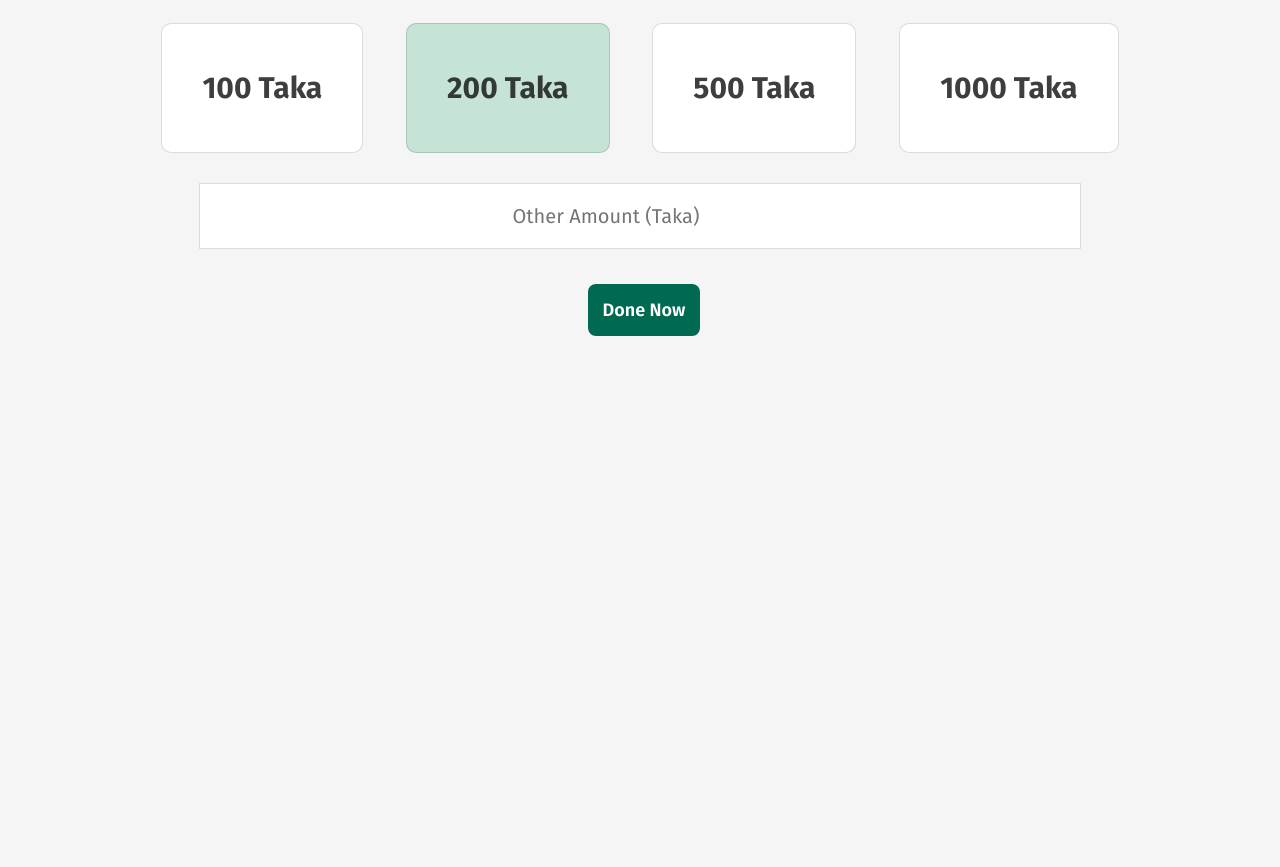
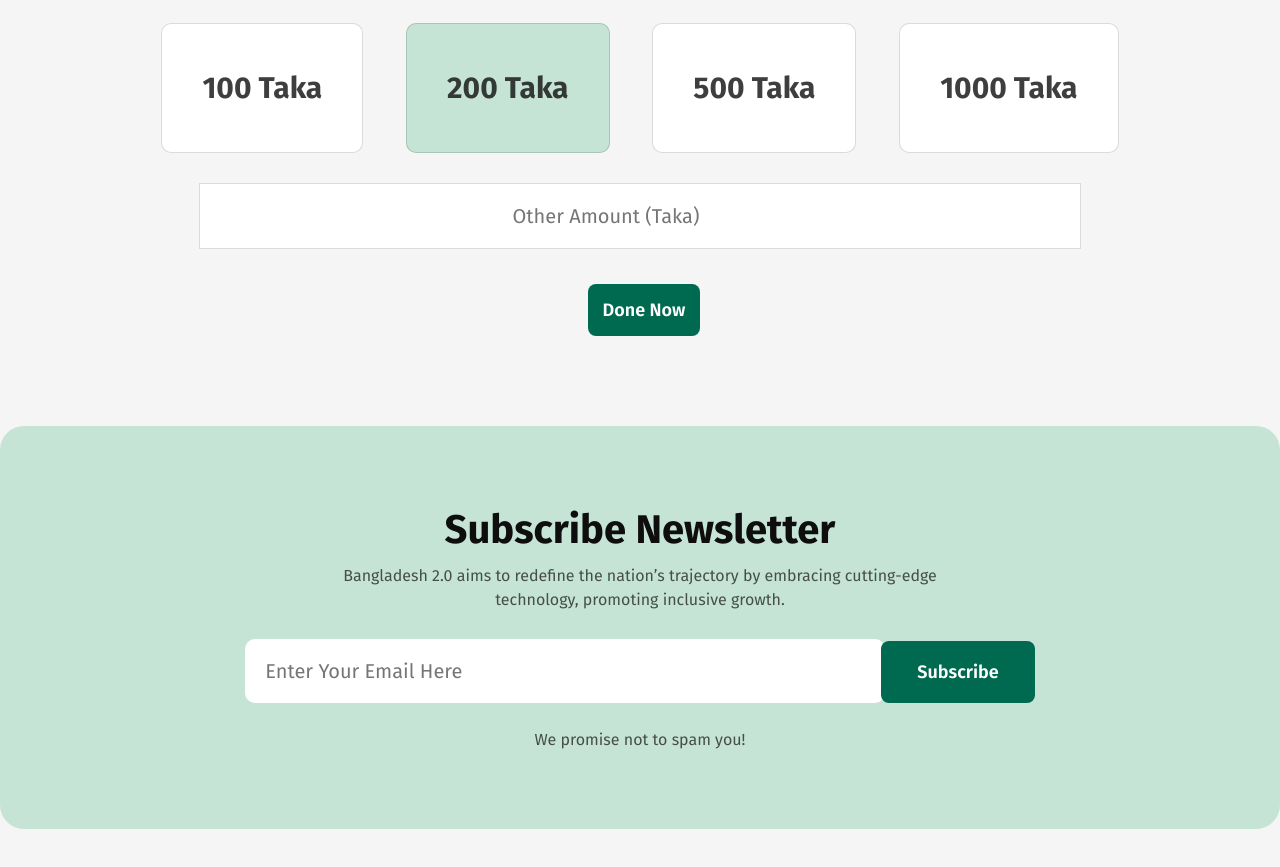
Before and after one commit to asadulsameerbd/b11-assignment1, a plain HTML site: page index.html in a window 1280 px wide. Shown: the part 3303-4170 px from the top of the page. Before the commit the page ends 3729 px from the top, so only its background shows below. Drawn offline with Linux system fonts and the light colour scheme; a web font is replaced by a local one.

Commit message:
add some code

```diff
--- a/index.html
+++ b/index.html
@@ -43,25 +43,31 @@
             <div class="vision-container">
                 <div class="vision-content">
                     <h1 class="vision-title">The Vision of Future</h1>
-                <p class="vision-description">Bangladesh 2.0 aims to redefine the nation’s trajectory by embracing cutting-edge technology, promoting inclusive growth, and ensuring sustainability. With initiatives in renewable energy, digital transformation, and robust infrastructure, the country is set to become a global model of development.</p>
+                    <p class="vision-description">Bangladesh 2.0 aims to redefine the nation’s trajectory by embracing
+                        cutting-edge technology, promoting inclusive growth, and ensuring sustainability. With
+                        initiatives in renewable energy, digital transformation, and robust infrastructure, the country
+                        is set to become a global model of development.</p>
                 </div>
                 <div class="card-container">
                     <div class="card">
                         <div class="card-img"><img src="style/assets/card-icon.png" alt=""></div>
                         <h4 class="card-title">Digital Transformation</h4>
-                    <p class="card-description">Creating a nationwide digital ecosystem to enhance connectivity and access to services for all citizens.</p>
+                        <p class="card-description">Creating a nationwide digital ecosystem to enhance connectivity and
+                            access to services for all citizens.</p>
                         <button class="card-btn1">Learn More</button>
                     </div>
                     <div class="card2">
                         <div class="card-img"><img src="style/assets/card-icon.png" alt=""></div>
                         <h4 class="card-title">Green Energy</h4>
-                    <p class="card-description">Investments in solar and wind energy to ensure a sustainable and eco-friendly future.</p>
+                        <p class="card-description">Investments in solar and wind energy to ensure a sustainable and
+                            eco-friendly future.</p>
                         <button class="card-btn2">Learn More</button>
                     </div>
                     <div class="card3">
                         <div class="card-img"><img src="style/assets/card-icon.png" alt=""></div>
                         <h4 class="card-title">Modern Infrastructure</h4>
-                    <p class="card-description">Building state-of-the-art infrastructure to support economic growth and global competitiveness.</p>
+                        <p class="card-description">Building state-of-the-art infrastructure to support economic growth
+                            and global competitiveness.</p>
                         <button class="card-btn3">Learn More</button>
                     </div>
                 </div>
@@ -72,7 +78,10 @@
         <section id="recent-news">
             <div class="recent-head">
                 <h1 class="recent-title">Recent News</h1>
-            <p class="recent-description">Bangladesh 2.0 aims to redefine the nation’s trajectory by embracing cutting-edge technology, promoting inclusive growth, and ensuring sustainability. With initiatives in renewable energy, digital transformation, and robust infrastructure, the country is set to become a global model of development.</p>
+                <p class="recent-description">Bangladesh 2.0 aims to redefine the nation’s trajectory by embracing
+                    cutting-edge technology, promoting inclusive growth, and ensuring sustainability. With initiatives
+                    in renewable energy, digital transformation, and robust infrastructure, the country is set to become
+                    a global model of development.</p>
             </div>
             <div class="box">
                 <div class="leftbox">
@@ -80,11 +89,13 @@
                 </div>
                 <div class="rightbox">
                     <h1 class="box-title">Bangladesh Launches New Satellite</h1>
-                <img class="box-img "src="style/assets/al-jazeera.png" alt="">
+                    <img class="box-img " src="style/assets/al-jazeera.png" alt="">
                     <div class="box-date">
                         <small>Date: 05/01/2025</small>&nbsp; &nbsp;<small>Time: 10.25 PM</small>
                     </div>
-                <p class="box-details">Not until the creation and maintenance of decent conditions of life for all people are recognized and accepted as a common obligation of all people and all countries—not until then shall we,
+                    <p class="box-details">Not until the creation and maintenance of decent conditions of life for all
+                        people are recognized and accepted as a common obligation of all people and all countries—not
+                        until then shall we,
                         with a certain degree of justification, be able to speak of
                         humankind as civilized</p>
                     <button style="text-align: left; margin-top: 32px;" class="btn-primary">Read More</button>
@@ -93,11 +104,13 @@
             <div class="box">
                 <div class="rightbox">
                     <h1 class="box-title">Bangladesh Launches New Satellite</h1>
-                <img class="box-img "src="style/assets/al-jazeera.png" alt="">
+                    <img class="box-img " src="style/assets/al-jazeera.png" alt="">
                     <div class="box-date">
                         <small>Date: 05/01/2025</small>&nbsp; &nbsp;<small>Time: 10.25 PM</small>
                     </div>
-                <p class="box-details">Not until the creation and maintenance of decent conditions of life for all people are recognized and accepted as a common obligation of all people and all countries—not until then shall we,
+                    <p class="box-details">Not until the creation and maintenance of decent conditions of life for all
+                        people are recognized and accepted as a common obligation of all people and all countries—not
+                        until then shall we,
                         with a certain degree of justification, be able to speak of
                         humankind as civilized</p>
                     <button style="text-align: left; margin-top: 32px;" class="btn-primary">Read More</button>
@@ -112,11 +125,13 @@
                 </div>
                 <div class="rightbox">
                     <h1 class="box-title">Bangladesh Launches New Satellite</h1>
-                <img class="box-img "src="style/assets/al-jazeera.png" alt="">
+                    <img class="box-img " src="style/assets/al-jazeera.png" alt="">
                     <div class="box-date">
                         <small>Date: 05/01/2025</small>&nbsp; &nbsp;<small>Time: 10.25 PM</small>
                     </div>
-                <p class="box-details">Not until the creation and maintenance of decent conditions of life for all people are recognized and accepted as a common obligation of all people and all countries—not until then shall we,
+                    <p class="box-details">Not until the creation and maintenance of decent conditions of life for all
+                        people are recognized and accepted as a common obligation of all people and all countries—not
+                        until then shall we,
                         with a certain degree of justification, be able to speak of
                         humankind as civilized</p>
                     <button style="text-align: left; margin-top: 32px;" class="btn-primary">Read More</button>
@@ -129,7 +144,9 @@
         <section id="donate">
             <div>
                 <h1 class="donate-title">Donate Today</h1>
-            <p class="donate-details">Bangladesh 2.0 aims to redefine the nation’s trajectory by embracing cutting-edge technology, promoting inclusive growth, and ensuring sustainability. With initiatives in renewable energy, digital transformation, and robust infrastructure.</p>
+                <p class="donate-details">Bangladesh 2.0 aims to redefine the nation’s trajectory by embracing
+                    cutting-edge technology, promoting inclusive growth, and ensuring sustainability. With initiatives
+                    in renewable energy, digital transformation, and robust infrastructure.</p>
             </div>
             <div class="amount-container">
                 <div class="amount-box">100 Taka</div>
@@ -145,6 +162,21 @@
             </div>
         </section>
         <!-- Donate Section End From Here -->
+
+        <section id="sub-news">
+            <div class="sub-new-container">
+                <h1 class="sub-news-title">Subscribe Newsletter</h1>
+                <p class="sub-news-description">Bangladesh 2.0 aims to redefine the nation’s trajectory by embracing
+                    cutting-edge technology, promoting inclusive growth.</p>
+                <div class="sub-news-input">
+                    <input class="sub-input" type="text" placeholder="Enter Your Email Here">
+                    <button class="sub-btn">Subscribe</button>
+                </div>
+                <small class="sub-subline">
+                    <p>We promise not to spam you!</p>
+                </small>
+            </div>
+        </section>
     </main>
     <footer>
 
--- a/style.css
+++ b/style.css
@@ -1,16 +1,17 @@
 @import url('https://fonts.googleapis.com/css2?family=Azeret+Mono:ital,wght@0,100..900;1,100..900&family=Fira+Sans:ital,wght@0,100;0,200;0,300;0,400;0,500;0,600;0,700;0,800;0,900;1,100;1,200;1,300;1,400;1,500;1,600;1,700;1,800;1,900&family=Open+Sans:ital,wght@0,300..800;1,300..800&family=Work+Sans:ital,wght@0,100..900;1,100..900&display=swap');
 
-*{
+* {
     margin: 0px;
     padding: 0px;
     max-width: 1920px;
 }
-body{
+
+body {
     background-color: #f5f5f5;
 }
 
 /* Shared style */
-.btn-primary{
+.btn-primary {
     color: rgb(255, 255, 255);
     background-color: rgb(0, 106, 80);
     font-family: Fira Sans;
@@ -25,25 +26,31 @@ body{
     margin-left: 8px;
 }
 
+.btn-primary:hover {
+    background-color: rgb(10, 63, 38)
+}
+
 /* Navbar Style Start from here */
-.logo{
+.logo {
     font-family: fira sans;
     font-weight: bold;
     font-size: 32px;
     margin-left: -350px;
 }
-.na-btn{
+
+.na-btn {
     margin-right: -350px;
 }
 
-.nav-btn{
+.nav-btn {
     color: #006A50;
     background-color: aliceblue;
     border: 1px solid #006A50;
     padding: 15px 30px 15px 30px;
     border-radius: 10px;
 }
-.navbar{
+
+.navbar {
     display: flex;
     flex-direction: row;
     justify-content: space-around;
@@ -54,7 +61,7 @@ body{
 
 /*  Hero Section start from here */
 
-.banner-back{
+.banner-back {
     display: flex;
     background-color: rgb(198, 228, 214);
     max-width: 1300px;
@@ -63,13 +70,14 @@ body{
     border-radius: 30px;
     padding: 80px 100px;
 }
-.banner-back{
+
+.banner-back {
     display: flex;
     justify-content: center;
     align-items: center;
 }
 
-.banner-subtitle{
+.banner-subtitle {
     color: rgba(14, 14, 14, 0.5);
     font-family: Fira Sans;
     font-size: 24px;
@@ -79,7 +87,8 @@ body{
     text-align: left;
     margin: 10px;
 }
-.banner-title{
+
+.banner-title {
     color: rgb(14, 14, 14);
     font-family: Fira Sans;
     font-size: 56px;
@@ -89,17 +98,20 @@ body{
     text-align: left;
     margin: 10px;
 }
-.left-side{
+
+.left-side {
     margin: 30px;
     align-items: center;
     margin-left: -100px;
 }
-.right-side{
+
+.right-side {
     margin: 30px;
     align-items: center;
     margin-right: -100px;
 }
-.banner{
+
+.banner {
     margin-top: 50px;
 }
 
@@ -109,7 +121,7 @@ body{
 
 /* Vision Section Start from here */
 
-.vision-title{
+.vision-title {
     color: rgb(14, 14, 14);
     font-family: Fira Sans;
     font-size: 40px;
@@ -118,7 +130,8 @@ body{
     letter-spacing: 0%;
     text-align: left;
 }
-.vision-description{
+
+.vision-description {
     color: rgba(14, 14, 14, 0.7);
     font-family: Fira Sans;
     font-size: 18px;
@@ -128,10 +141,12 @@ body{
     text-align: left;
     padding: 10px;
 }
-.vision-container{
+
+.vision-container {
     margin: 80px 205px;
 }
-.card-title{
+
+.card-title {
     color: rgba(14, 14, 14, 0.8);
     font-family: Fira Sans;
     font-size: 20px;
@@ -141,7 +156,8 @@ body{
     text-align: left;
     margin: 10px;
 }
-.card-description{
+
+.card-description {
     color: rgba(14, 14, 14, 0.7);
     font-family: Fira Sans;
     font-size: 16px;
@@ -151,28 +167,33 @@ body{
     text-align: left;
     margin: 10px;
 }
-.card{
+
+.card {
     max-width: 350px;
     padding: 50px 36px 50px 36px;
     background-color: rgba(84, 144, 245, 0.2);
     border-radius: 30px;
 }
-.card2{
+
+.card2 {
     max-width: 350px;
     padding: 50px 36px 50px 36px;
     background-color: rgb(198, 228, 214);
     border-radius: 30px;
 }
-.card3{
+
+.card3 {
     max-width: 350px;
     padding: 50px 36px 50px 36px;
-    background-color:rgb(247, 235, 207);
+    background-color: rgb(247, 235, 207);
     border-radius: 30px;
 }
-.card-img{
+
+.card-img {
     text-align: left;
 }
-.card-btn1{
+
+.card-btn1 {
     color: rgb(255, 255, 255);
     background-color: rgb(84, 144, 245);
     font-family: Fira Sans;
@@ -186,7 +207,12 @@ body{
     border-radius: 8px;
     margin-left: 8px;
 }
-.card-btn2{
+
+.card-btn1:hover {
+    background-color: rgb(2, 36, 49);
+}
+
+.card-btn2 {
     color: rgb(255, 255, 255);
     background-color: rgb(9, 161, 92);
     font-family: Fira Sans;
@@ -200,7 +226,12 @@ body{
     border-radius: 8px;
     margin-left: 8px;
 }
-.card-btn3{
+
+.card-btn2:hover {
+    background-color: rgb(2, 49, 25);
+}
+
+.card-btn3 {
     color: rgb(255, 255, 255);
     background-color: rgb(255, 194, 57);
     font-family: Fira Sans;
@@ -214,9 +245,14 @@ body{
     border-radius: 8px;
     margin-left: 8px;
 }
-.card-container{
+
+.card-btn3:hover {
+    background-color: rgb(63, 52, 3);
+}
+
+.card-container {
     display: flex;
-    justify-content:space-between;
+    justify-content: space-between;
     margin-top: 50px;
     margin-bottom: 50px;
     gap: 24px;
@@ -226,7 +262,7 @@ body{
 
 /* Recent news start form here */
 
-.recent-title{
+.recent-title {
     color: rgba(14, 14, 14, 0.8);
     font-family: Fira Sans;
     font-size: 40px;
@@ -237,7 +273,7 @@ body{
     margin: 10px;
 }
 
-.recent-description{
+.recent-description {
     color: rgba(14, 14, 14, 0.7);
     font-family: Fira Sans;
     font-size: 16px;
@@ -249,10 +285,11 @@ body{
     padding-top: 10px;
 }
 
-.recent-head{
+.recent-head {
     margin: 40px 180px;
 }
-.box-title{
+
+.box-title {
     color: rgba(14, 14, 14, 0.8);
     font-family: Fira Sans;
     font-size: 32px;
@@ -262,20 +299,12 @@ body{
     text-align: left;
     margin-left: 10px;
 }
-.rightbox{
+
+.rightbox {
     margin: 32px;
 }
-.box-date{
-    color: rgba(14, 14, 14, 0.7);
-    font-family: Fira Sans;
-    font-size: 16px;
-    font-weight: 400;
-    line-height: 24px;
-    letter-spacing: 0%;
-    text-align: left;
-    margin-left: 10px;
-}
-.box-details{
+
+.box-date {
     color: rgba(14, 14, 14, 0.7);
     font-family: Fira Sans;
     font-size: 16px;
@@ -286,19 +315,33 @@ body{
     margin-left: 10px;
 }
 
-.box-img{
+.box-details {
+    color: rgba(14, 14, 14, 0.7);
+    font-family: Fira Sans;
+    font-size: 16px;
+    font-weight: 400;
+    line-height: 24px;
+    letter-spacing: 0%;
+    text-align: left;
+    margin-left: 10px;
+}
+
+.box-img {
     padding: 10px;
 }
-.boximg{
+
+.boximg {
     border-radius: 20px;
 }
-.box{
+
+.box {
     display: flex;
     margin: 48px 180px;
     background-color: #ffffff;
     border-radius: 30px;
 }
-.box2{
+
+.box2 {
     display: flex;
 }
 
@@ -307,7 +350,7 @@ body{
 /* Donate Section Start From here */
 
 
-.donate-title{
+.donate-title {
     color: rgb(14, 14, 14);
     font-family: Fira Sans;
     font-size: 40px;
@@ -317,7 +360,7 @@ body{
     text-align: center;
 }
 
-.donate-details{
+.donate-details {
     max-width: 1100px;
     color: rgba(14, 14, 14, 0.7);
     font-family: Fira Sans;
@@ -328,59 +371,16 @@ body{
     text-align: center;
     margin: 24px auto;
 }
-.amount-container{
+
+.amount-container {
     max-width: 1000px;
     display: flex;
     justify-content: space-around;
     align-items: center;
     margin: 10px auto;
 }
-.amount-box{
-    max-width: 240px;
-    margin: 20px;
-    padding: 40px;
-    background-color: rgb(255, 255, 255);
-    border: 1px solid rgba(14, 14, 14, 0.15);
-    border-radius: 10px;
-    color: rgba(14, 14, 14, 0.8);
-    font-family: Fira Sans;
-    font-size: 30px;
-    font-weight: 700;
-    line-height: 48px;
-    letter-spacing: 0%;
-    text-align: left;
-}
-.amount-box2{
-    max-width: 240px;
-    margin: 20px;
-    padding: 40px;
-    background-color: rgb(198, 228, 214);
-    border: 1px solid rgba(14, 14, 14, 0.15);
-    border-radius: 10px;
-    color: rgba(14, 14, 14, 0.8);
-    font-family: Fira Sans;
-    font-size: 30px;
-    font-weight: 700;
-    line-height: 48px;
-    letter-spacing: 0%;
-    text-align: left;
-}
-.amount-box3{
-    max-width: 240px;
-    margin: 20px;
-    padding: 40px;
-    background-color: rgb(255, 255, 255);
-    border: 1px solid rgba(14, 14, 14, 0.15);
-    border-radius: 10px;
-    color: rgba(14, 14, 14, 0.8);
-    font-family: Fira Sans;
-    font-size: 30px;
-    font-weight: 700;
-    line-height: 48px;
-    letter-spacing: 0%;
-    text-align: left;
-}
-.amount-box4{
+
+.amount-box {
     max-width: 240px;
     margin: 20px;
     padding: 40px;
@@ -396,28 +396,97 @@ body{
     text-align: left;
 }
 
-.input1{
+.amount-box:hover {
+    background-color: rgb(228, 214, 198);
+}
+
+.amount-box2 {
+    max-width: 240px;
+    margin: 20px;
+    padding: 40px;
+    background-color: rgb(198, 228, 214);
+    border: 1px solid rgba(14, 14, 14, 0.15);
+    border-radius: 10px;
+    color: rgba(14, 14, 14, 0.8);
+    font-family: Fira Sans;
+    font-size: 30px;
+    font-weight: 700;
+    line-height: 48px;
+    letter-spacing: 0%;
+    text-align: left;
+}
+
+.amount-box2:hover {
+    background-color: rgb(255, 255, 255);
+}
+
+.amount-box3 {
+    max-width: 240px;
+    margin: 20px;
+    padding: 40px;
+    background-color: rgb(255, 255, 255);
+    border: 1px solid rgba(14, 14, 14, 0.15);
+    border-radius: 10px;
+    color: rgba(14, 14, 14, 0.8);
+    font-family: Fira Sans;
+    font-size: 30px;
+    font-weight: 700;
+    line-height: 48px;
+    letter-spacing: 0%;
+    text-align: left;
+}
+
+.amount-box3:hover {
+    background-color: rgb(216, 198, 228);
+}
+
+.amount-box4 {
+    max-width: 240px;
+    margin: 20px;
+    padding: 40px;
+    background-color: rgb(255, 255, 255);
+    border: 1px solid rgba(14, 14, 14, 0.15);
+    border-radius: 10px;
+    color: rgba(14, 14, 14, 0.8);
+    font-family: Fira Sans;
+    font-size: 30px;
+    font-weight: 700;
+    line-height: 48px;
+    letter-spacing: 0%;
+    text-align: left;
+}
+
+.amount-box4:hover {
+    background-color: rgb(228, 198, 215);
+}
+
+.input1 {
     max-width: 800px;
     margin: 20px 40px;
     border: 1px solid rgba(14, 14, 14, 0.15);
-    padding: 20px 40px 20px 40px;
+    padding: 0 40px 0px 40px;
     background: rgb(255, 255, 255);
     justify-content: center;
     align-items: center;
     text-align: center;
     margin: 0px auto;
 }
-input{
-    border: none;
-    color: rgba(14, 14, 14, 0.3);
+
+input {
+    color: black;
+    background: #ffffff;
     font-family: Fira Sans;
     font-size: 20px;
     font-weight: 400;
     line-height: 24px;
     letter-spacing: 0%;
     text-align: left;
+    border: none;
+    padding: 20px;
+    outline: none;
 }
-.btn-donate{
+
+.btn-donate {
     justify-content: center;
     margin: 10px auto;
     align-items: center;
@@ -434,13 +503,98 @@ input{
     border-radius: 8px;
     margin-left: 8px;
 }
-.btn-d{
+
+.btn-d {
     text-align: center;
     margin: 25px auto;
 }
 
-#donate{
+.btn-donate:hover {
+    background-color: rgb(10, 63, 38);
+}
+
+#donate {
     margin: 80px auto;
 }
 
 /* Donate Section End From Here */
+
+
+/* sub news section start from here */
+
+#sub-news {
+    max-width: 1280px;
+    margin: 0 auto 50px;
+    border-radius: 24px;
+    background: rgb(198, 228, 214);
+}
+
+.sub-news-title {
+    color: rgb(14, 14, 14);
+    font-family: Fira Sans;
+    font-size: 40px;
+    font-weight: 700;
+    line-height: 48px;
+    letter-spacing: 0%;
+    text-align: center;
+}
+
+.sub-news-description {
+    margin: 10px auto;
+    width: 622px;
+    color: rgba(14, 14, 14, 0.7);
+    font-family: Fira Sans;
+    font-size: 16px;
+    font-weight: 400;
+    line-height: 24px;
+    letter-spacing: 0%;
+    text-align: center;
+}
+
+.sub-news-button {
+    border-radius: 8px 0px 0px 8px;
+    background: rgb(255, 255, 255);
+}
+
+.sub-btn {
+    color: rgb(255, 255, 255);
+    background-color: rgb(0, 106, 80);
+    font-family: Fira Sans;
+    font-size: 18px;
+    font-weight: 600;
+    line-height: 22px;
+    letter-spacing: 0%;
+    text-align: left;
+    border: none;
+    gap: none;
+    padding: 20px 36px;
+    border-radius: 8px;
+    margin-left: -8px;
+}
+
+.sub-btn:hover {
+    background-color: rgb(10, 63, 38)
+}
+.sub-news-input{
+    text-align: center;
+    margin: 10px auto;
+    justify-content: center;
+    align-items: center;
+    padding: 17px 40px;
+}
+.sub-new-container{
+    padding: 80px 100px;
+}
+.sub-input{
+    border-radius: 10px;
+    width: 600px;
+}
+.sub-subline{
+    color: rgba(14, 14, 14, 0.7);
+    font-family: Fira Sans;
+    font-size: 16px;
+    font-weight: 400;
+    line-height: 19px;
+    letter-spacing: 0%;
+    text-align: center;
+}
```
Lines whose indentation alone changed are shown as unchanged.
